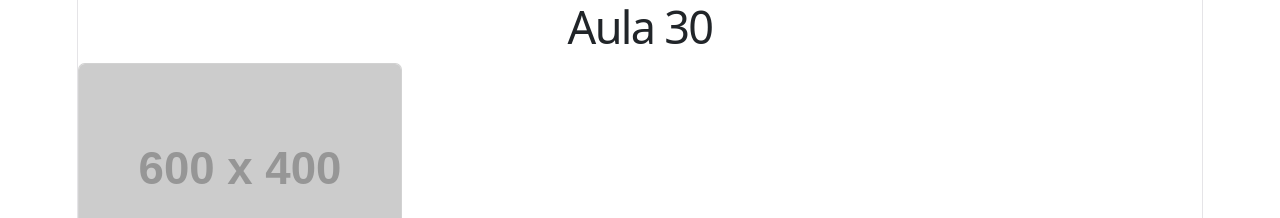
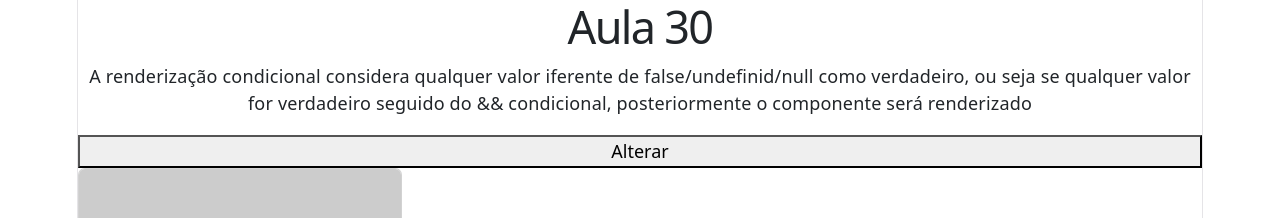
Before and after one commit to techcomkathia/DC-L13, a React (Vite) app in the folder REACT/Aula30/: page / in a window 1280 px wide. Shown: the top 218 px of the page. Built offline with nearby package versions, Linux system fonts and the light colour scheme.

Commit message:
correção atividade 4

```diff
--- a/REACT/Aula30/src/App.jsx
+++ b/REACT/Aula30/src/App.jsx
@@ -10,6 +10,7 @@ import { useState } from 'react'
 function App() {
   const [count, setCount] = useState(0)
   const [teste, setTeste] = useState('sou o valor inicial')
+  const [exibir, setExibir] = useState(true)
 
   function mudar(evento){
     setTeste(evento.target.value)
@@ -19,7 +20,9 @@ function App() {
 
   return (
     <>
-      <h1>Aula 30</h1>
+      {exibir && <h1>Aula 30</h1>}
+      <p>A renderização condicional considera qualquer valor iferente de false/undefinid/null como verdadeiro, ou seja se qualquer valor for verdadeiro seguido do && condicional, posteriormente o componente será renderizado</p>
+      <button onClick={() => {setExibir(!exibir)}}>Alterar</button>
       <div id='exemplos' className='ocultar'>
         <Botoes></Botoes>
 
@@ -40,6 +43,8 @@ function App() {
       <CadastroProduto></CadastroProduto>
 
 
+
+
     </>
   )
 }
--- a/REACT/Aula30/src/componentes/atividade.js
+++ b/REACT/Aula30/src/componentes/atividade.js
@@ -25,3 +25,7 @@
 
 //---------------------Atividade 4 ----------------------
 //substitua a exibição das informações no console.log pelo uso do componente CardProduto
+
+
+//-----------------------Atividade 5------------------------
+//no componente CadastroProduto, utilize o conceito de renderização condicional para exibir o componente CardProduto quando um produto for cadastrado
```
